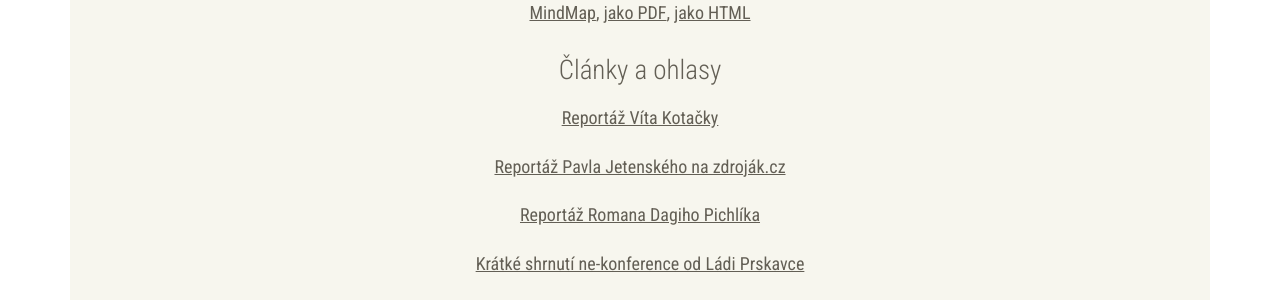
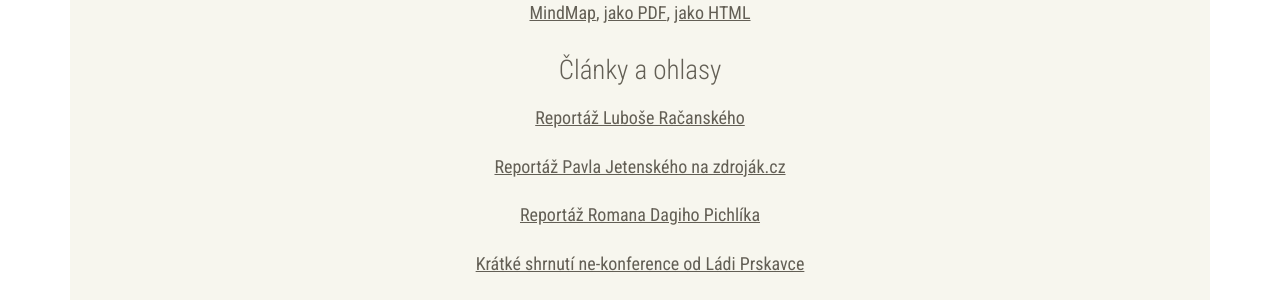
Before and after one commit to novoj/jOpenSpace, a Jekyll site: the page built from _archive/2017.html, in a window 1280 px wide and 900 px high, scrolled down 1657 px. Shown: the part 153-453 px from the top of the window. Built offline with Jekyll 4.4.1, drawn with Linux system fonts in a browser that asks for light colours.

Commit message:
jmeno autora blog postu, autorem blogu zvestov blog je Lubos Racansky

```diff
--- a/_archive/2017.html
+++ b/_archive/2017.html
@@ -41,7 +41,7 @@ year: 2017
       </div>
       <h4 style="text-align: center; margin-top: 1em;">Články a ohlasy</h4>
       <div style="text-align: center;">
-         <p><a href="https://blog.zvestov.cz/software%20development/2017/10/24/jopenspace-2017.html">Reportáž Víta Kotačky</a></p>
+         <p><a href="https://blog.zvestov.cz/software%20development/2017/10/24/jopenspace-2017.html">Reportáž Luboše Račanského</a></p>
          <p><a href="https://www.zdrojak.cz/zpravicky/reportaz-z-jopenspace-2017/">Reportáž Pavla Jetenského na zdroják.cz</a></p>
          <p><a href="https://dagblog.cz/jopenspace-2017-410b02359716">Reportáž Romana Dagiho Pichlíka</a></p>
          <p><a href="https://blog.prskavec.net/blog/2017/10/jopenspace-2017-a-moje-p%C5%99edn%C3%A1%C5%A1ka-o-jamstacku/">Krátké shrnutí ne-konference od Ládi Prskavce</a></p>
```
